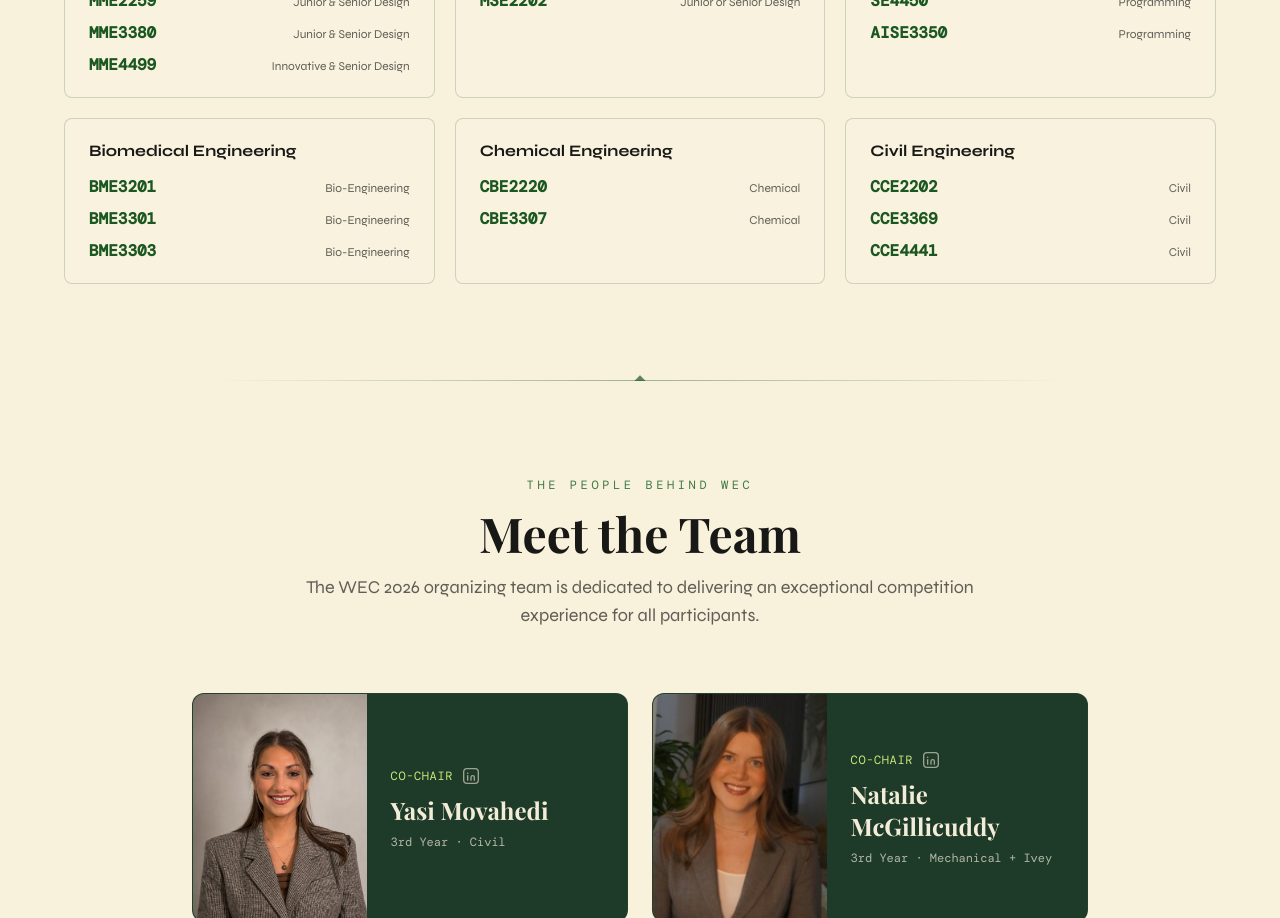
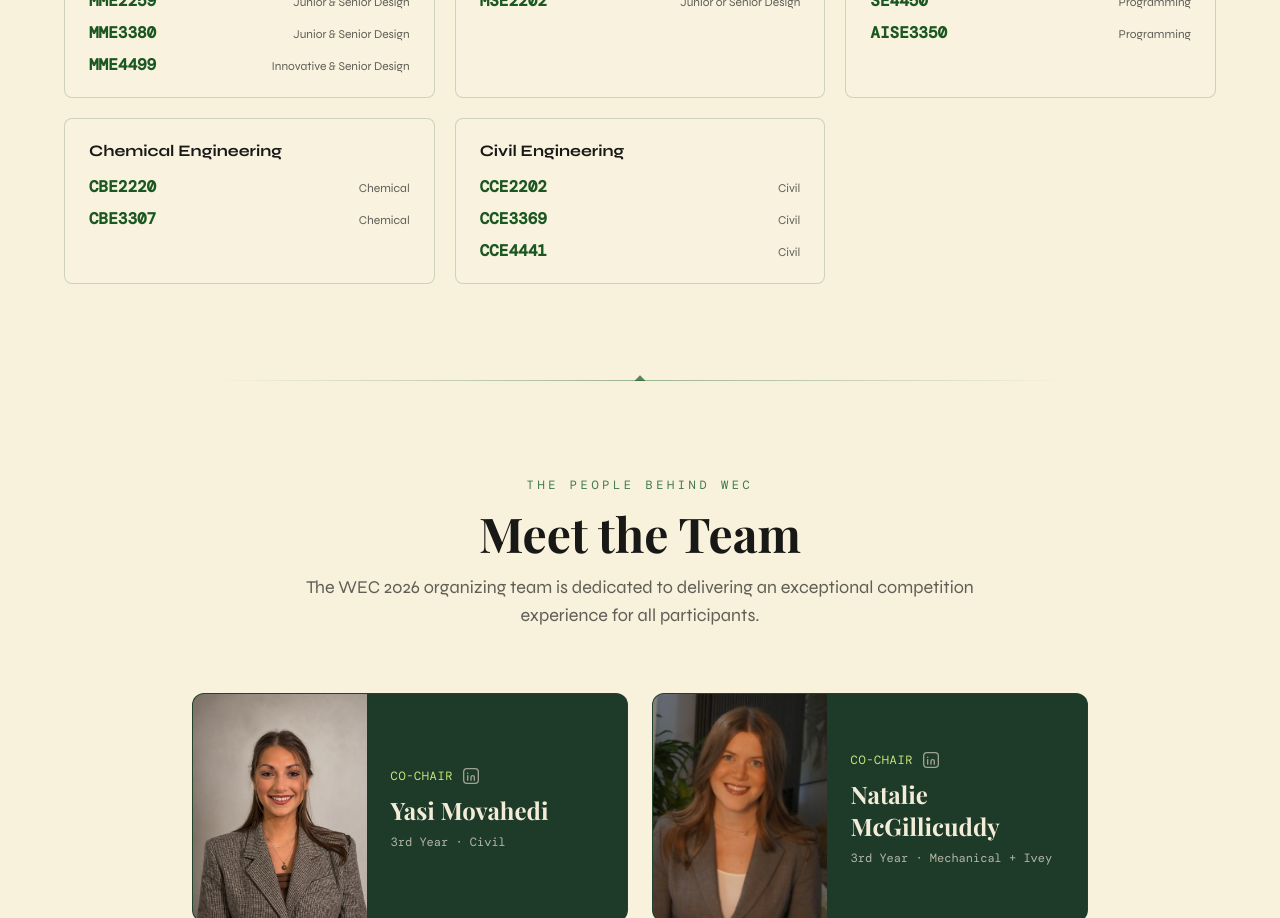
Before and after one commit to Anomaly-E-E/WEC, a React (Vite) app: page / in a window 1280 px wide. Shown: the part 3260-4178 px from the top of the page. Built offline with nearby package versions, Linux system fonts and the light colour scheme; a web font is replaced by a local one.

Commit message:
Remove Biomedical bonus mark courses

```diff
--- a/src/data/bonusMarks.ts
+++ b/src/data/bonusMarks.ts
@@ -52,14 +52,6 @@ export const bonusMarkGroups: BonusMarkGroup[] = [
     ],
   },
   {
-    discipline: 'Biomedical Engineering',
-    entries: [
-      { code: 'BME3201', note: 'Bio-Engineering' },
-      { code: 'BME3301', note: 'Bio-Engineering' },
-      { code: 'BME3303', note: 'Bio-Engineering' },
-    ],
-  },
-  {
     discipline: 'Chemical Engineering',
     entries: [
       { code: 'CBE2220', note: 'Chemical' },
```
